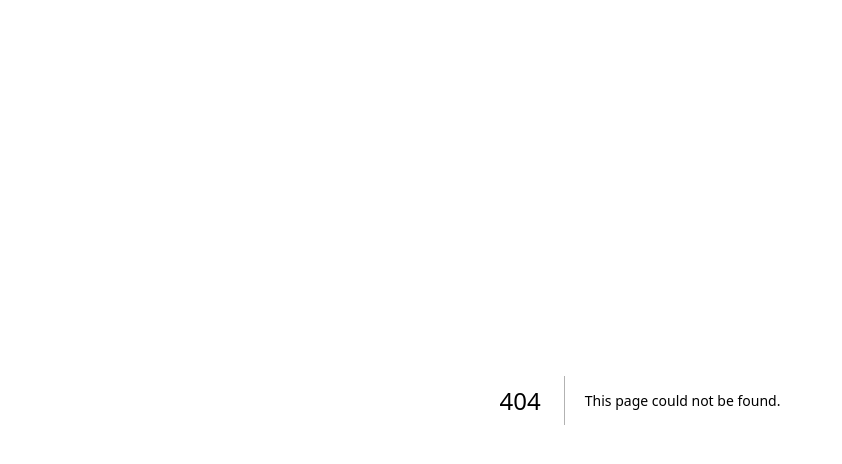
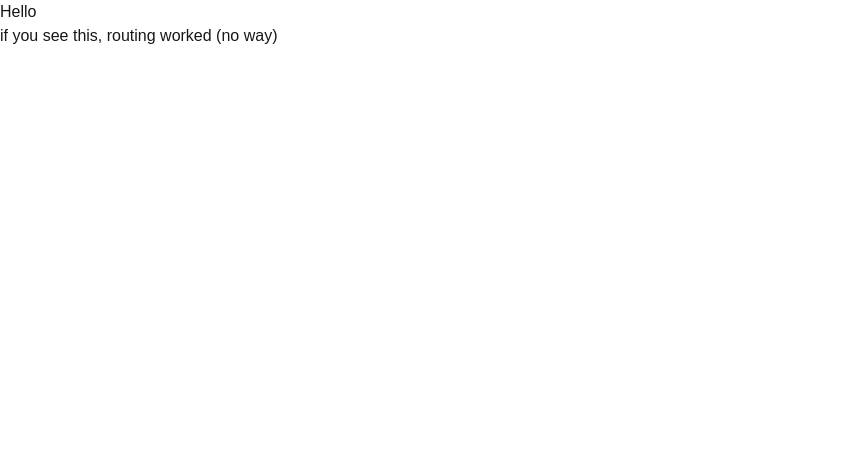
Before and after one commit to sofiagalkina/movie-app, a Next.js app: page /movies in a window 1280 px wide. Before the commit this address had no page. Shown: the top 464 px of the page, without its empty margins (0-842 px from the left). Built offline with nearby package versions, Linux system fonts and the light colour scheme.

Commit message:
dynamic routing for sub-page

```diff
--- /dev/null
+++ b/src/app/movies/page.js
@@ -0,0 +1,10 @@
+export default function MoviesPage() {
+    return(
+        <div>
+        <h1>Hello</h1>
+        <p> if you see this, routing worked (no way)</p>
+        </div>
+
+    )
+
+}
--- a/src/app/page.js
+++ b/src/app/page.js
@@ -3,7 +3,7 @@ import Footer from "../../components/Footer.jsx";
 
 export default function Home() {
   return (
-   <div>
+   <div className="flex justify-center align-center">
 
       <Footer />
    </div>
```
